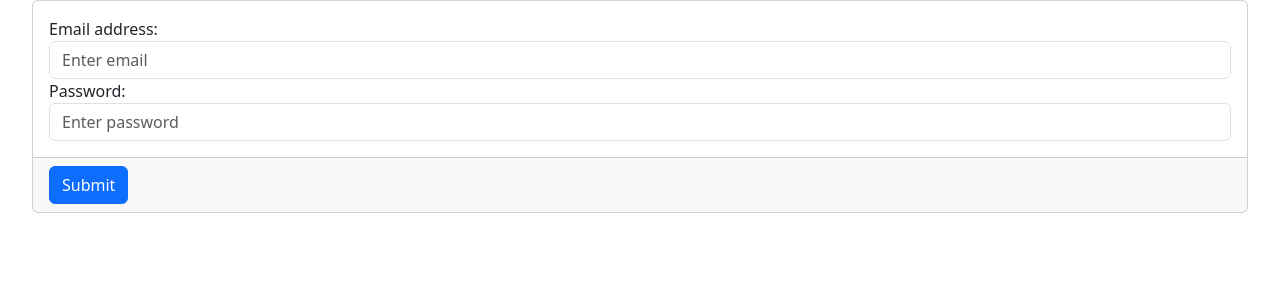
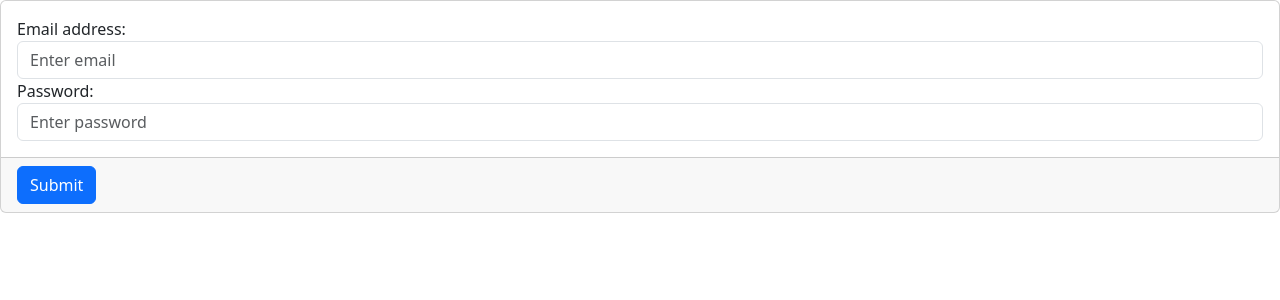
Before and after one commit to Leon-Mbegera/Booking.com, a Vue app: page /signup in a window 1280 px wide. Shown: the top 300 px of the page. Built offline with nearby package versions, Linux system fonts and the light colour scheme.

Commit message:
Set #app overflow to hidden

```diff
--- a/index.html
+++ b/index.html
@@ -7,7 +7,7 @@
     <title>Vite App</title>
   </head>
   <body style="display: block;">
-    <div id="app" style="margin: 0; width: 100%; height: 100%; display: flex; flex-direction: column" padding: 0;></div>
+    <div id="app"></div>
     <script type="module" src="/src/main.js"></script>
   </body>
 </html>
--- a/src/App.vue
+++ b/src/App.vue
@@ -1,7 +1,4 @@
 <script setup>
-import SignUp from './views/SignUp.vue';
-import Navbar from './components/Navbar.vue';
-import Sidebar from './components/Sidebar.vue';
 </script>
 
 <template>
@@ -9,8 +6,4 @@ import Sidebar from './components/Sidebar.vue';
 </template>
 
 <style scoped>
- .sidebar {
-  background-color: #131313;
- }
-
-</style>
+ </style>
--- a/src/assets/main.css
+++ b/src/assets/main.css
@@ -1,10 +1,13 @@
 @import './base.css';
 
 #app {
-  max-width: 1280px;
-  margin: 0 auto;
-  padding: 2rem;
-
+  position: absolute;
+  top: 0;
+  bottom: 0;
+  right: 0;
+  left: 0;
+  margin: 0;
+  overflow: hidden;
   font-weight: normal;
 }
 
@@ -22,14 +25,14 @@ a,
 }
 
 @media (min-width: 1024px) {
-  body {
+  /* body {
     display: flex;
     place-items: center;
-  }
+  } */
 
-  #app {
+  /* #app {
     display: grid;
     grid-template-columns: 1fr 1fr;
     padding: 0 2rem;
-  }
+  } */
 }
```
